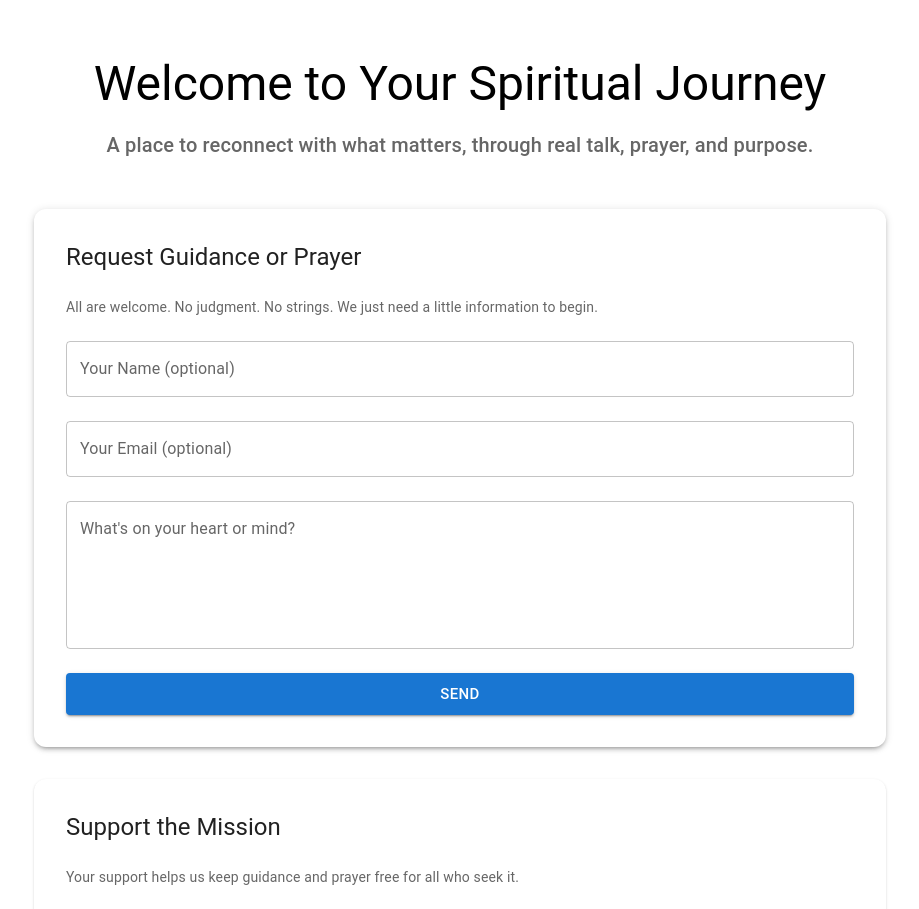
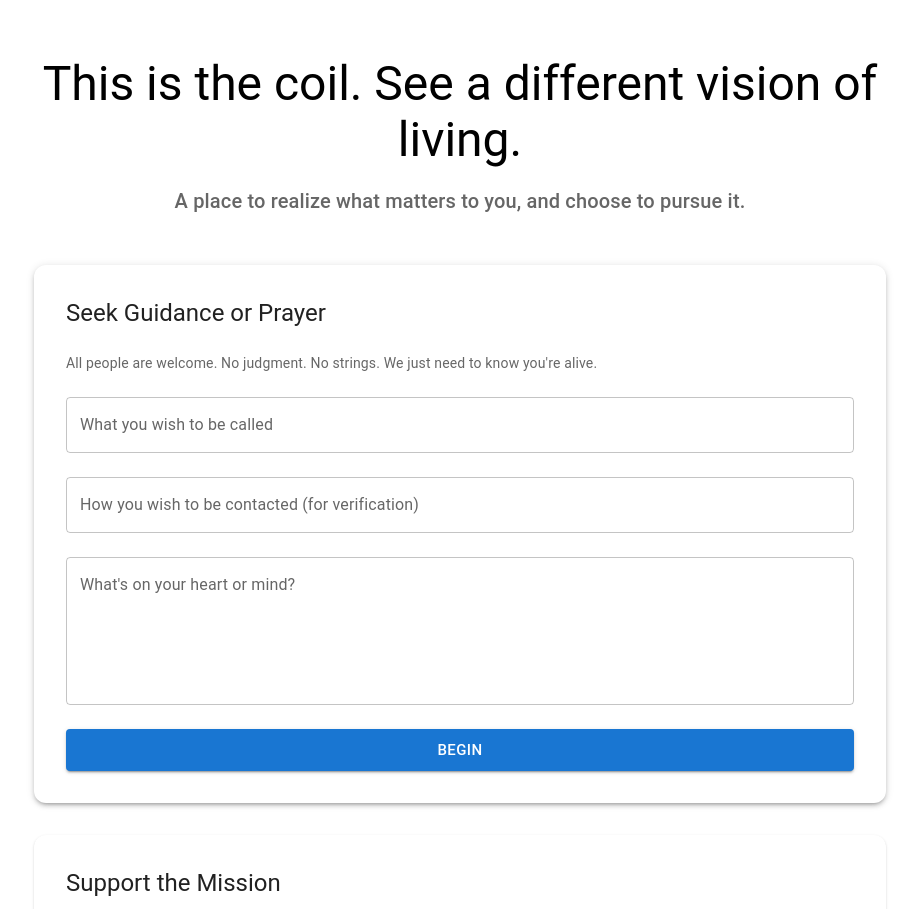
Before and after one commit to atambo1/coil-app, a React (Vite) app: page / in a window 1280 px wide. Shown: the top 909 px of the page, without its empty margins (180-1099 px from the left). Built offline with nearby package versions, Linux system fonts and the light colour scheme.

Commit message:
messaging

```diff
--- a/src/pages/HomePage.jsx
+++ b/src/pages/HomePage.jsx
@@ -5,21 +5,21 @@ export default function HomePage() {
   return (
     <Container maxWidth="md" sx={{ py: 6 }}>
       <Typography variant="h3" align="center" gutterBottom>
-        Welcome to Your Spiritual Journey
+        This is the coil. See a different vision of living.
       </Typography>
 
       <Typography variant="h6" align="center" color="text.secondary" gutterBottom>
-        A place to reconnect with what matters, through real talk, prayer, and purpose.
+        A place to realize what matters to you, and choose to pursue it.
       </Typography>
 
       <Paper elevation={3} sx={{ p: 4, borderRadius: 3, mt: 6 }}>
         <Stack spacing={3}>
-          <Typography variant="h5">Request Guidance or Prayer</Typography>
+          <Typography variant="h5">Seek Guidance or Prayer</Typography>
           <Typography variant="body2" color="text.secondary">
-            All are welcome. No judgment. No strings. We just need a little information to begin.
+            All people are welcome. No judgment. No strings. We just need to know you're alive.
           </Typography>
-          <TextField label="Your Name (optional)" variant="outlined" fullWidth />
-          <TextField label="Your Email (optional)" variant="outlined" fullWidth />
+          <TextField label="What you wish to be called" variant="outlined" fullWidth />
+          <TextField label="How you wish to be contacted (for verification)" variant="outlined" fullWidth />
           <TextField
             label="What's on your heart or mind?"
             variant="outlined"
@@ -28,7 +28,7 @@ export default function HomePage() {
             rows={5}
           />
           <Button variant="contained" size="large">
-            Send
+            Begin
           </Button>
         </Stack>
       </Paper>
@@ -37,10 +37,10 @@ export default function HomePage() {
         <Stack spacing={3}>
           <Typography variant="h5">Support the Mission</Typography>
           <Typography variant="body2" color="text.secondary">
-            Your support helps us keep guidance and prayer free for all who seek it.
+            Your support makes guidance and prayer possible for all who seek it.
           </Typography>
           <Button variant="outlined" size="large">
-            Make a Donation
+            Help us help others
           </Button>
         </Stack>
       </Paper>
```
